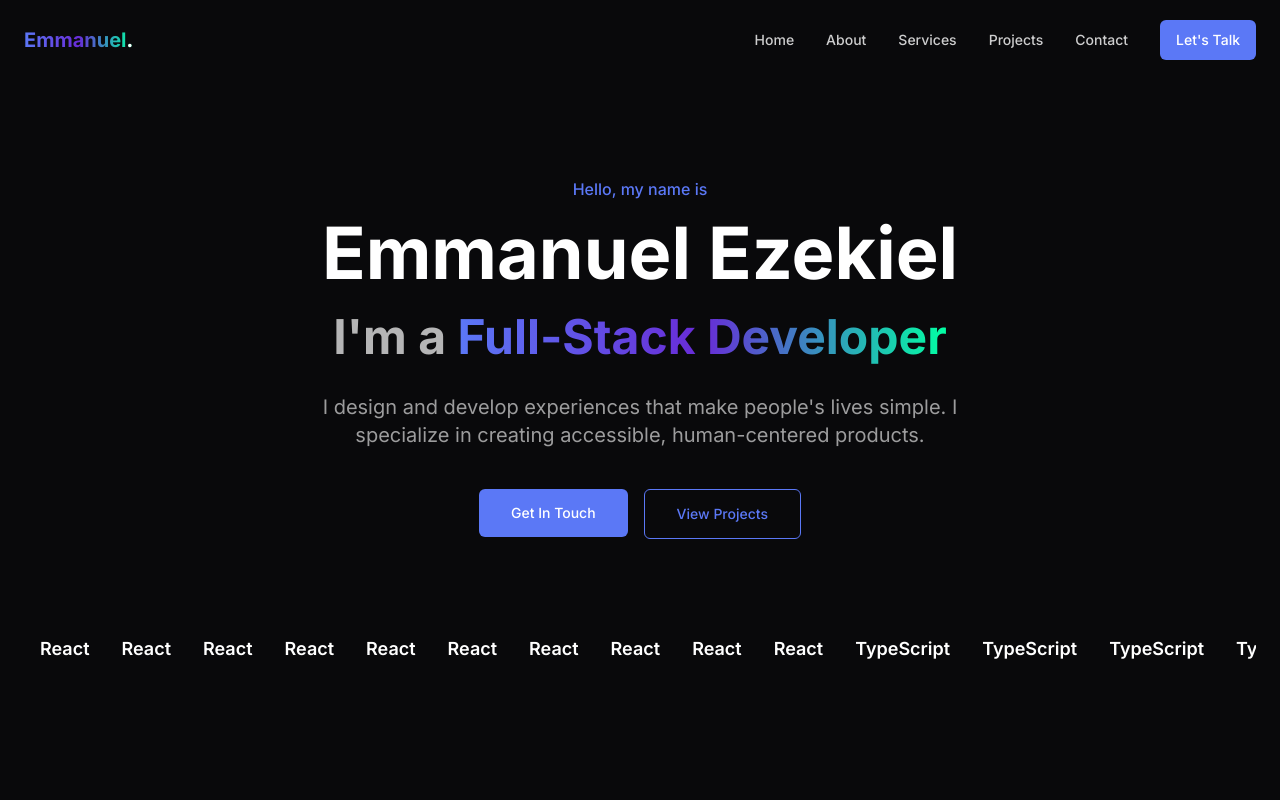
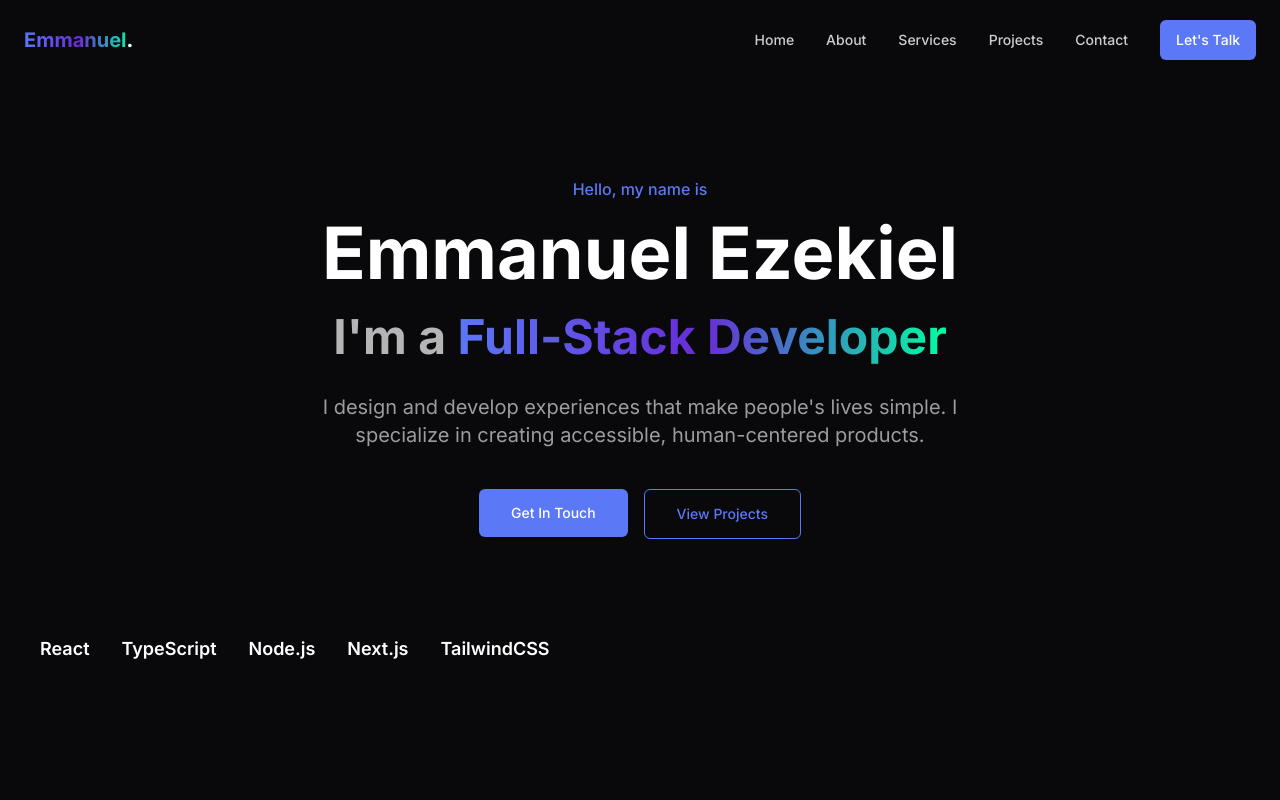
Before and after one commit to yunanajesse211/emmanuelezy-portfolio, a React (Vite) app: page / in a window 1280 px wide. Shown: the top 800 px of the page. Built offline with nearby package versions, Linux system fonts and the light colour scheme.

Commit message:
Update HeroSection.tsx

```diff
--- a/src/components/HeroSection.tsx
+++ b/src/components/HeroSection.tsx
@@ -1,12 +1,10 @@
-
 import { Button } from '@/components/ui/button';
 
 const HeroSection = () => {
+  const skills = ["React", "TypeScript", "Node.js", "Next.js", "TailwindCSS"];
+
   return (
-    <section
-      id="home"
-      className="min-h-screen flex flex-col justify-center pt-20 pb-10"
-    >
+    <section id="home" className="min-h-screen flex flex-col justify-center pt-20 pb-10">
       <div className="container mx-auto px-4 md:px-6">
         <div className="flex flex-col items-center text-center animate-fade-in opacity-0" style={{ animationDelay: '0.2s' }}>
           <p className="text-theme-blue mb-4 font-medium">Hello, my name is</p>
@@ -34,20 +32,8 @@ const HeroSection = () => {
         <div className="mt-24 overflow-hidden">
           <div className="marquee-container">
             <div className="marquee-content">
-              {Array(10).fill(0).map((_, i) => (
-                <div key={i} className="marquee-item">React</div>
-              ))}
-              {Array(10).fill(0).map((_, i) => (
-                <div key={i} className="marquee-item">TypeScript</div>
-              ))}
-              {Array(10).fill(0).map((_, i) => (
-                <div key={i} className="marquee-item">Node.js</div>
-              ))}
-              {Array(10).fill(0).map((_, i) => (
-                <div key={i} className="marquee-item">Next.js</div>
-              ))}
-              {Array(10).fill(0).map((_, i) => (
-                <div key={i} className="marquee-item">TailwindCSS</div>
+              {skills.map((skill, i) => (
+                <div key={i} className="marquee-item">{skill}</div>
               ))}
             </div>
           </div>
```
